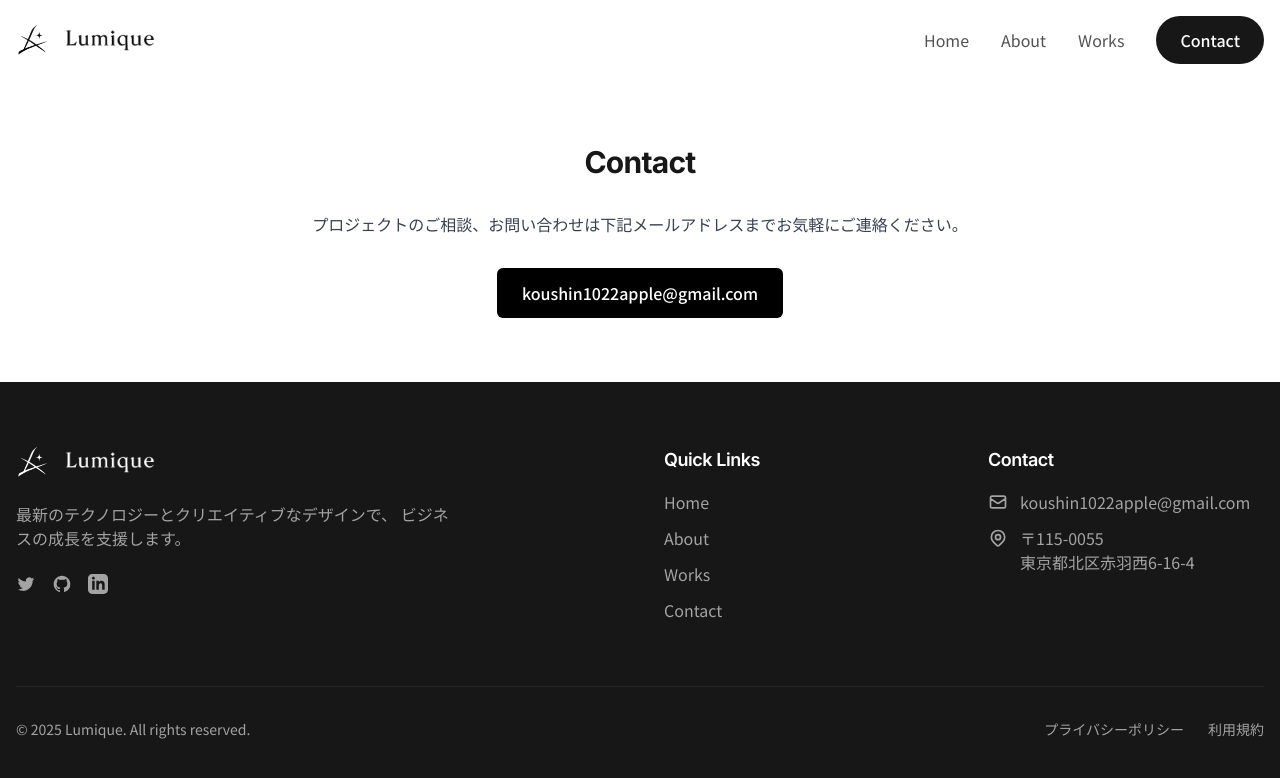
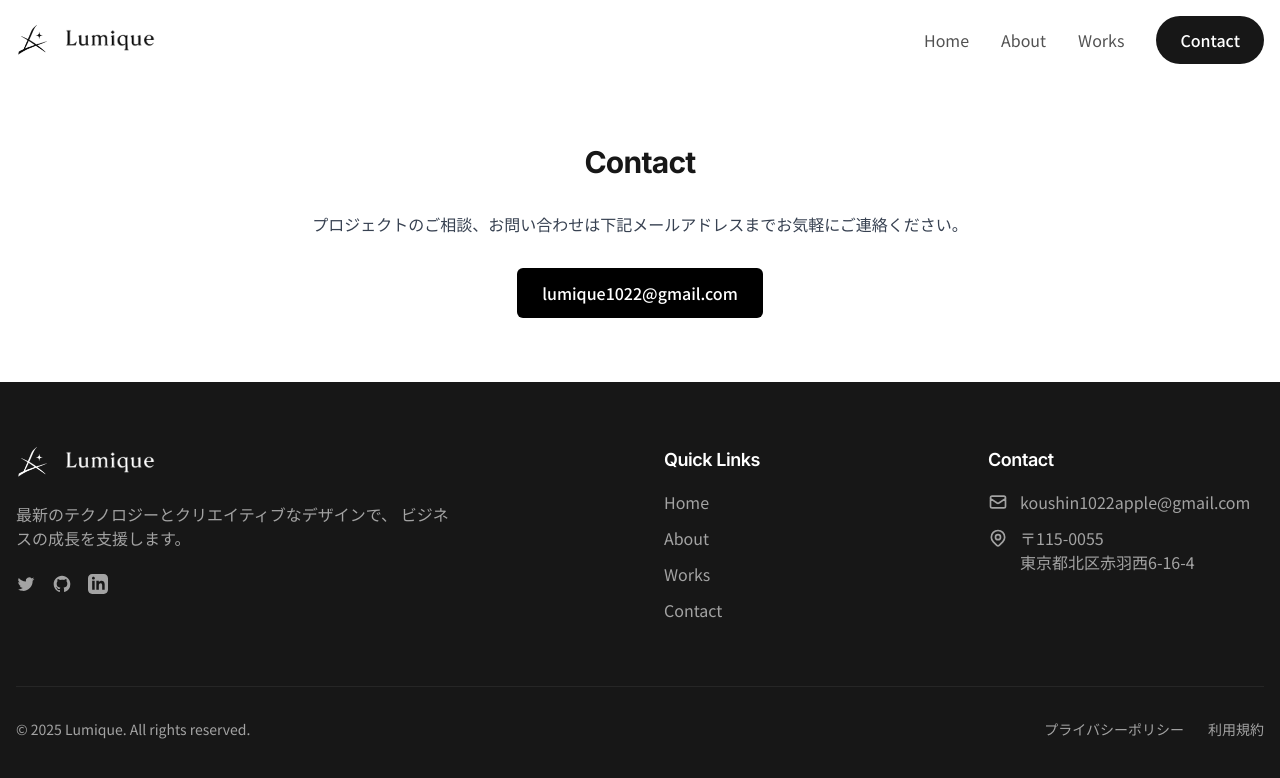
Before and after one commit to koushingnu/lumique, a Next.js app: page /contact in a window 1280 px wide. Shown: the top 778 px of the page. Built offline with nearby package versions, Linux system fonts and the light colour scheme.

Commit message:
mail変更

```diff
--- a/src/app/contact/page.tsx
+++ b/src/app/contact/page.tsx
@@ -19,10 +19,10 @@ export default function Contact() {
         </p>
 
         <Link
-          href="mailto:koushin1022apple@gmail.com"
+          href="mailto:lumique1022@gmail.com"
           className="inline-flex items-center justify-center px-4 sm:px-6 py-3 border border-transparent text-[min(4vw,1rem)] sm:text-base font-medium rounded-md text-white bg-black hover:bg-gray-800 transition-colors"
         >
-          koushin1022apple@gmail.com
+          lumique1022@gmail.com
         </Link>
       </div>
     </div>
```
Also changed, not shown: logo-removebg-preview.png (added).
